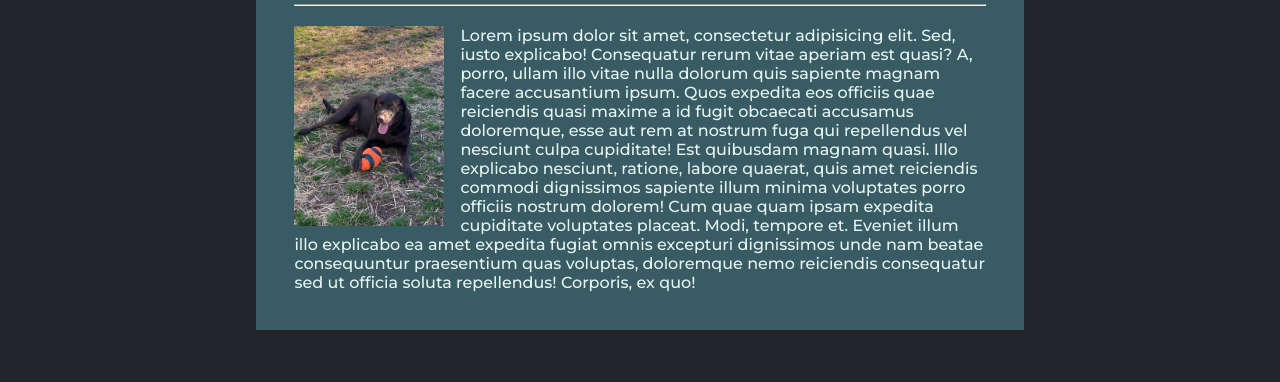
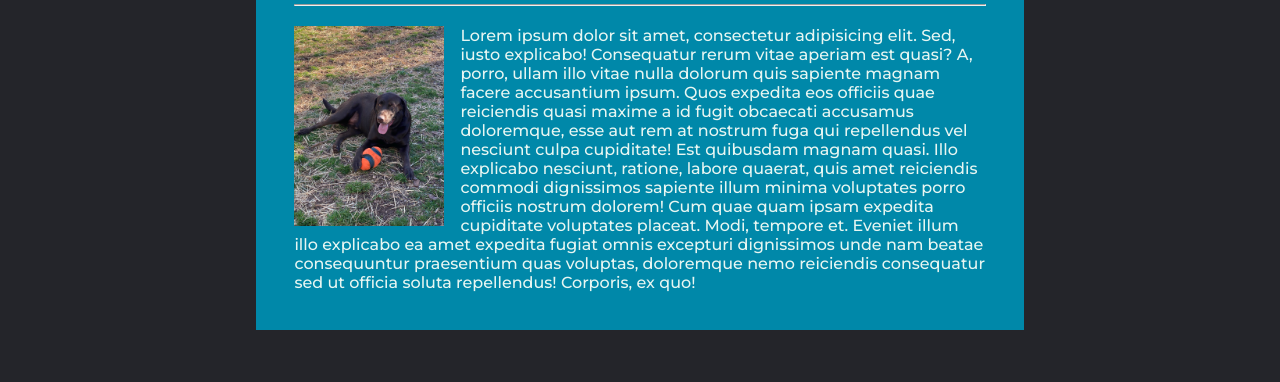
Before and after one commit to Patrick-Stokes-Personal-Website/Personal-Website, a plain HTML site: page about.html in a window 1280 px wide. Shown: the part 303-685 px from the top of the page. Drawn offline with Linux system fonts and the light colour scheme.

Commit message:
changed container background color

```diff
--- a/style.css
+++ b/style.css
@@ -126,7 +126,7 @@ footer {
       .container-item {
         padding: 5%;
         margin-top: 5%;
-        background-color:#395B64;
+        background-color:#0088a9
       }
 
       .container-item hr {
```
